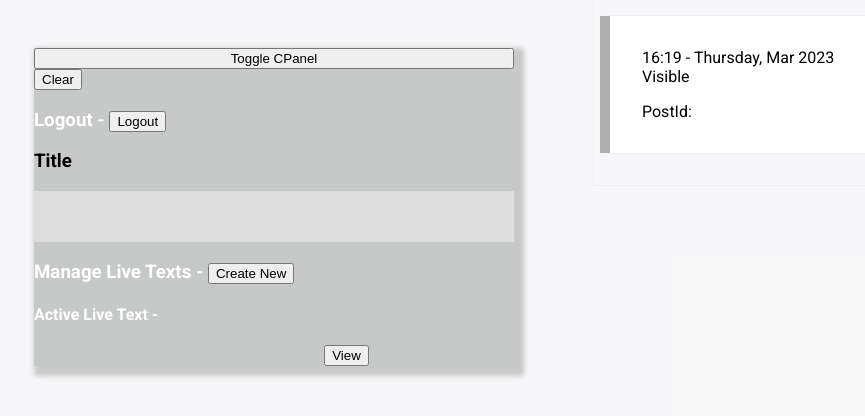
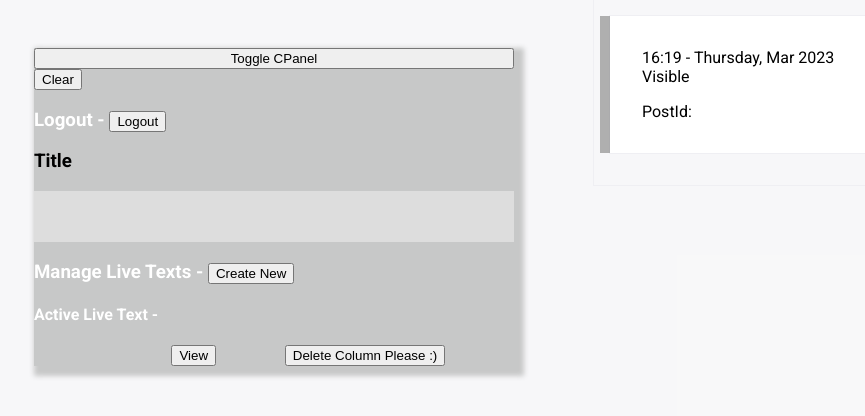
Before and after one commit to xScottishKrissx/live-text-redux, a React (Create React App) app: page / in a window 1280 px wide. Both pictures are taken after a click on the button "Create New". Shown: the top 416 px of the page, without its empty margins (86-951 px from the left). Built offline with nearby package versions, Linux system fonts and the light colour scheme.

Commit message:
0.14.2 - Added delete column button

```diff
--- a/src/components/ControlPanel/controlPanel.js
+++ b/src/components/ControlPanel/controlPanel.js
@@ -17,7 +17,7 @@ export default function ControlPanel({setControlPanelVis}) {
 
     const liveTextMaster = JSON.parse(localStorage.getItem("liveTextMaster")) || []
     const [liveTexts, setLiveTexts] = useState(liveTextMaster)
-    console.log(liveTextMaster)
+    // console.log(liveTextMaster)
 
     const clearColumns = () =>{
         localStorage.clear()
@@ -29,13 +29,20 @@ export default function ControlPanel({setControlPanelVis}) {
         localStorage.setItem("activeLiveText", JSON.stringify(x))
     }
 
-        // Create a new live text / column
+    // Create a new live text / column
     const [postTitle, setPostTitle] = useState("")
     const createNewLiveText = () => {
         const newColumn = {[uuidv4()]: {type:"Column", headline:postTitle, items:[]}}
         const addToMasterArray = liveTexts.concat(newColumn)
         setLiveTexts(addToMasterArray)
         localStorage.setItem("liveTextMaster", JSON.stringify(addToMasterArray))
+    }
+
+    // Delete Column
+    const handleDeleteColumn = (id) =>{
+        const deleteColumn = liveTexts.filter(x => !x[id])
+        setLiveTexts(deleteColumn)
+        localStorage.setItem("liveTextMaster", JSON.stringify(deleteColumn))
     }
 
 
@@ -57,6 +64,7 @@ export default function ControlPanel({setControlPanelVis}) {
             setControlPanelVis={setControlPanelVis}
             handleSetActive={handleSetActive}
             activeLiveTextState={activeLiveTextState}
+            handleDeleteColumn={handleDeleteColumn}
         />
   </div>
   )
--- a/src/components/ControlPanel/cpanelComponents/manageColumns.js
+++ b/src/components/ControlPanel/cpanelComponents/manageColumns.js
@@ -3,7 +3,7 @@ import DOMPurify from 'dompurify'
 import { useDispatch, useSelector } from 'react-redux'
 import { setCPanelVis } from '../../../features/cpanelVis'
 
-export default function ManageColumns({data, handleSetActive, activeLiveTextState, setControlPanelVis}) {
+export default function ManageColumns({data, handleSetActive, activeLiveTextState, setControlPanelVis, handleDeleteColumn}) {
   const dispatch = useDispatch()
   const cPanelVis = useSelector((state) => state.cPanelVis.value)
   const goToNewPostInput = (content, id) =>{
@@ -32,6 +32,8 @@ export default function ManageColumns({data, handleSetActive, activeLiveTextStat
                   </>
                 }
 
+                <button onClick={()=>handleDeleteColumn(columnId)}>Delete Column Please :)</button>
+
               </div>
             )
           })
```
Also changed, not shown: 1 other file (tests, documents, lock files or other folders).
